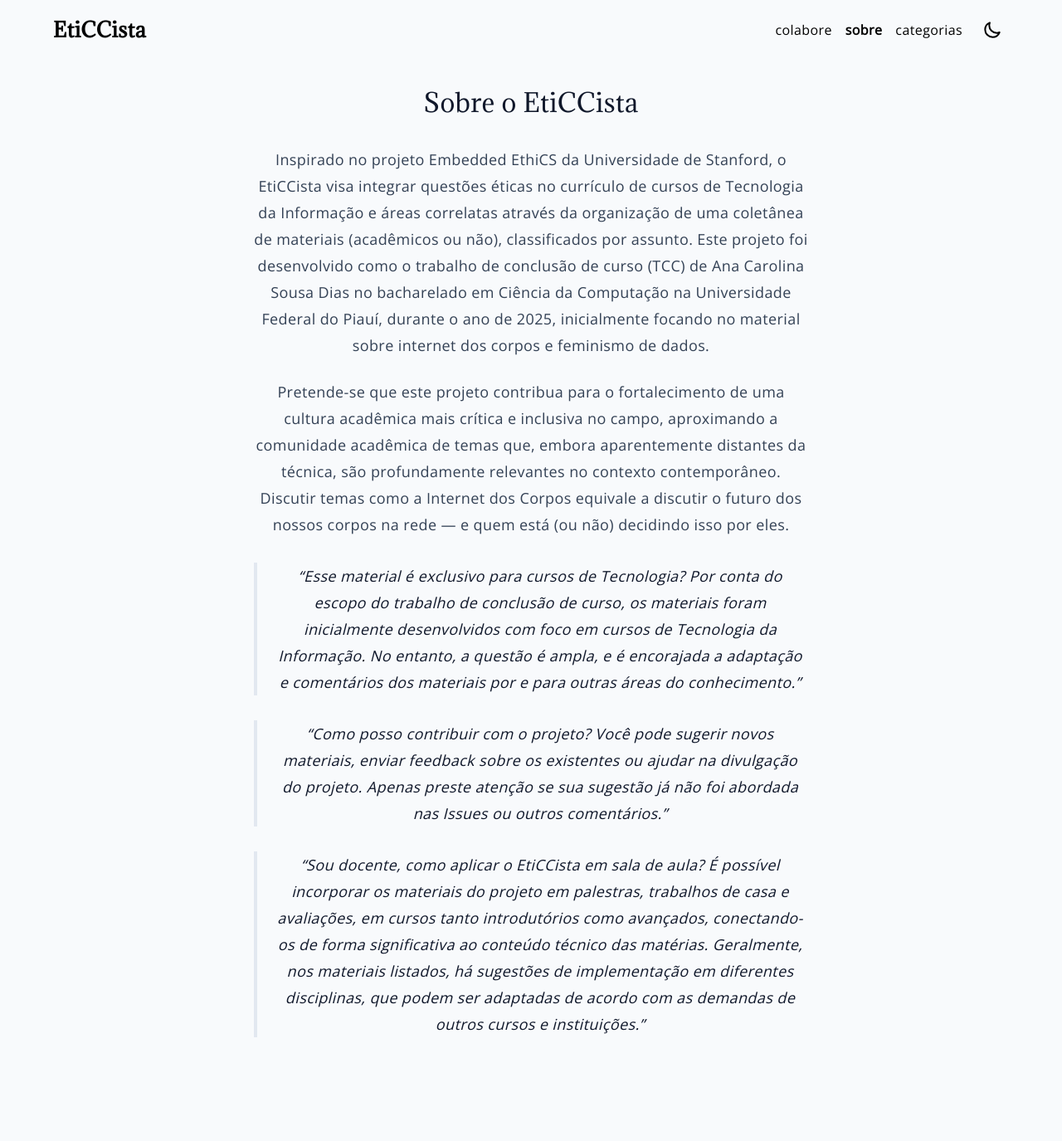
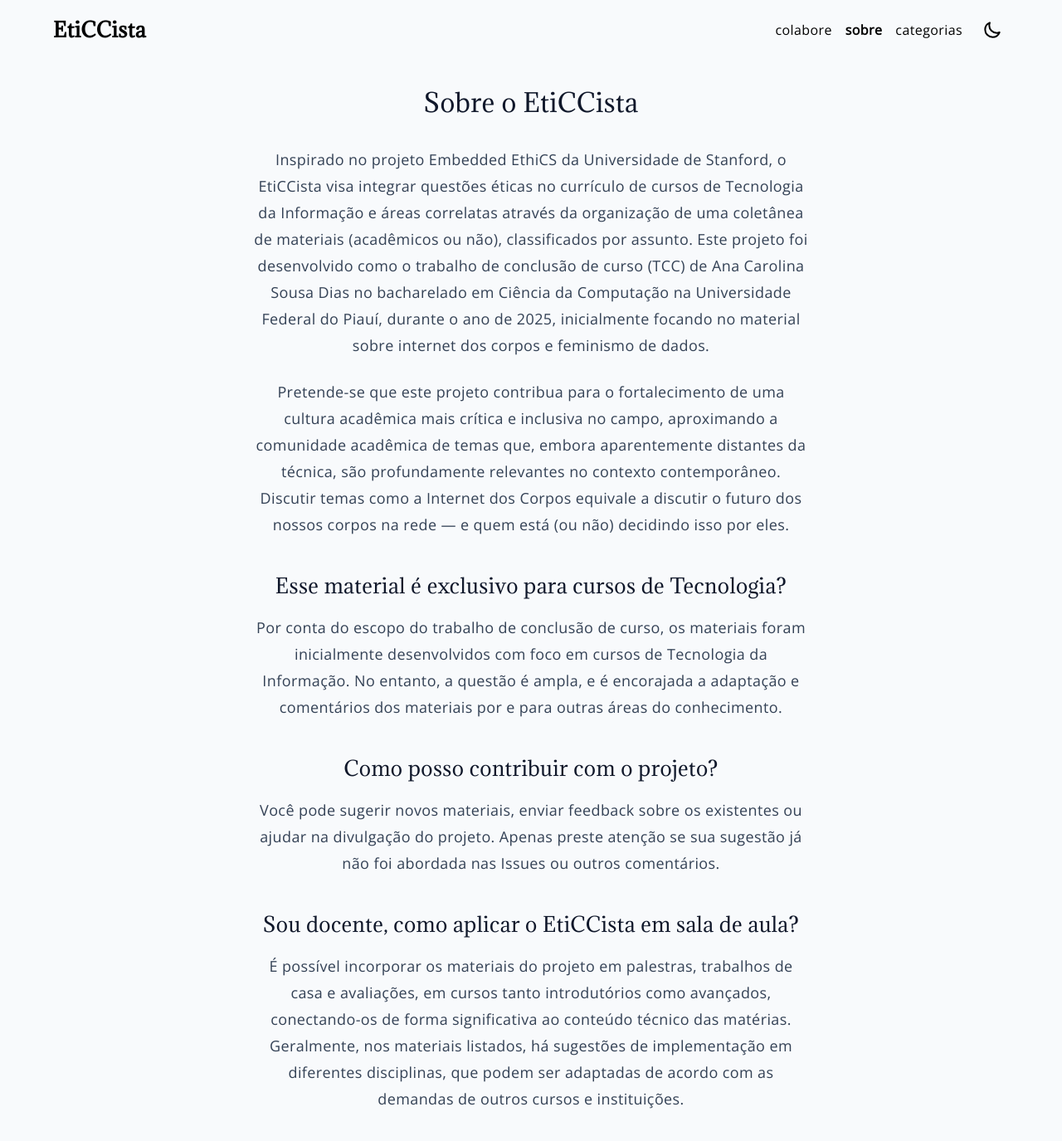
Before and after one commit to EtiCCista/eticcista.github.io, a Jekyll site: the page built from sobre.md, in a window 1280 px wide and 1400 px high. Shown: the top 1375 px of the window at 83% size. Built offline with Jekyll 4.4.1, drawn with Linux system fonts in a browser that asks for light colours.

```diff
--- a/sobre.md
+++ b/sobre.md
@@ -8,11 +8,11 @@ Inspirado no projeto Embedded EthiCS da Universidade de Stanford, o EtiCCista vi
 
 Pretende-se que este projeto contribua para o fortalecimento de uma cultura acadêmica mais crítica e inclusiva no campo, aproximando a comunidade acadêmica de temas que, embora aparentemente distantes da técnica, são profundamente relevantes no contexto contemporâneo. Discutir temas como a Internet dos Corpos equivale a discutir o futuro dos nossos corpos na rede — e quem está (ou não) decidindo isso por eles.
 
-> Esse material é exclusivo para cursos de Tecnologia?
+### Esse material é exclusivo para cursos de Tecnologia?
 Por conta do escopo do trabalho de conclusão de curso, os materiais foram inicialmente desenvolvidos com foco em cursos de Tecnologia da Informação. No entanto, a questão é ampla, e é encorajada a adaptação e comentários dos materiais por e para outras áreas do conhecimento.
 
-> Como posso contribuir com o projeto?
+### Como posso contribuir com o projeto?
 Você pode sugerir novos materiais, enviar feedback sobre os existentes ou ajudar na divulgação do projeto. Apenas preste atenção se sua sugestão já não foi abordada nas Issues ou outros comentários.
 
-> Sou docente, como aplicar o EtiCCista em sala de aula?
+### Sou docente, como aplicar o EtiCCista em sala de aula?
 É possível incorporar os materiais do projeto em palestras, trabalhos de casa e avaliações, em cursos tanto introdutórios como avançados, conectando-os de forma significativa ao conteúdo técnico das matérias. Geralmente, nos materiais listados, há sugestões de implementação em diferentes disciplinas, que podem ser adaptadas de acordo com as demandas de outros cursos e instituições.
```
